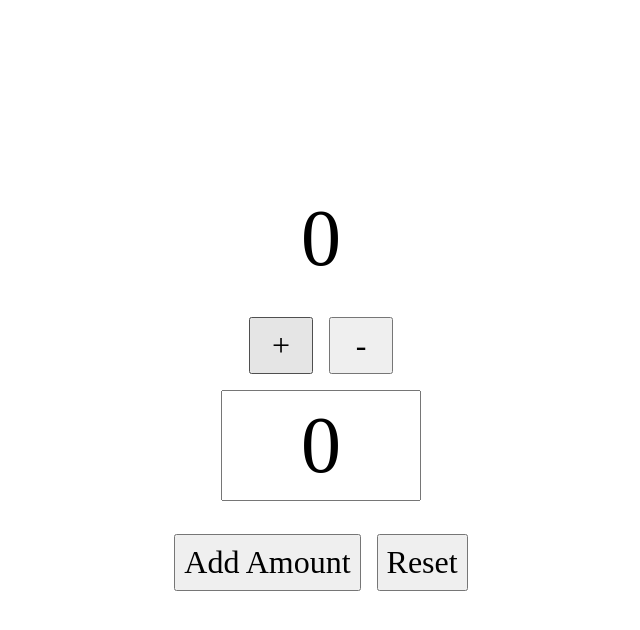
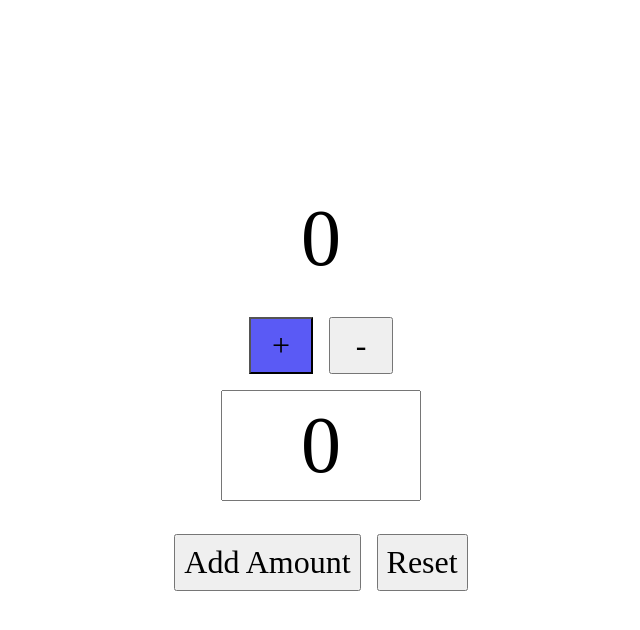
Before and after one commit to vimal336/React-js-projects, a React (Create React App) app in the folder redux-practice/: page / in a window 1280 px wide. In both pictures the pointer is over the button 599 px from the left and 345 px from the top of the page. Shown: the top 630 px of the page, without its empty margins (319-959 px from the left). Built offline with nearby package versions, Linux system fonts and the light colour scheme.

Commit message:
react redux

```diff
--- a/redux-practice/src/index.css
+++ b/redux-practice/src/index.css
@@ -36,7 +36,7 @@ button {
 }
 
 button:hover{
-
+  background-color: rgb(90, 90, 245);
 }
 
 button:first-child {
```
